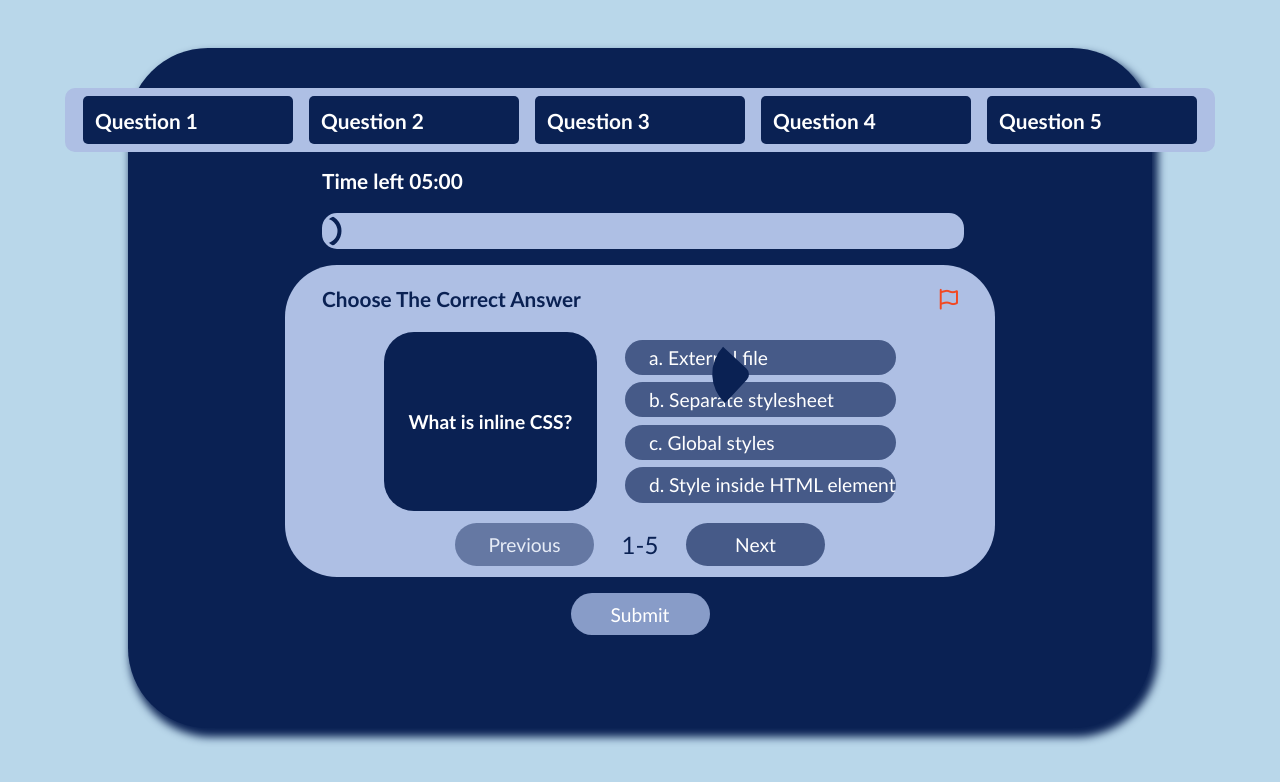
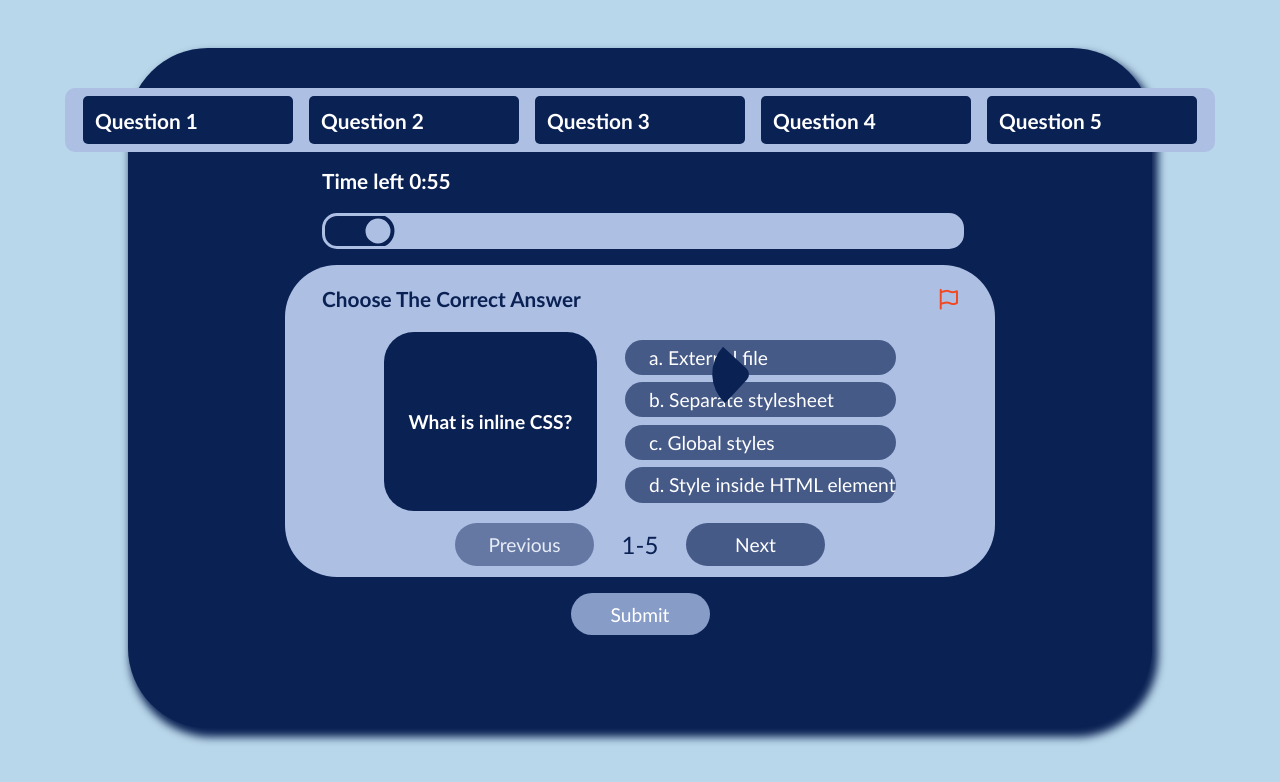
Before and after one commit to DinaGamal13/Final-Examination, a website: page HTML/Exam.html in a window 1280 px wide. Drawn offline with Linux system fonts and the light colour scheme.

Commit message:
timer change

```diff
--- a/HTML/Exam.html
+++ b/HTML/Exam.html
@@ -42,7 +42,7 @@
         </div>
 
         <div class="timer">
-          <div class="timeLeft">Time left 05:00</div>
+          <div class="timeLeft">Time left 01:00</div>
           <div class="timerBar">
             <div id="timer-bar"></div>
             <div id="moving-circle"></div>
--- a/JS/Exam.js
+++ b/JS/Exam.js
@@ -1,30 +1,30 @@
 // const totalTime = 5 * 60;
-// const totalTime = 5 * 10;
-// let timeLeft = totalTime;
+const totalTime = 1 * 60;
+let timeLeft = totalTime;
 
-// const timerBar = document.getElementById("timer-bar");
-// const movingCircle = document.getElementById("moving-circle");
-// const timerText = document.querySelector(".timeLeft");
+const timerBar = document.getElementById("timer-bar");
+const movingCircle = document.getElementById("moving-circle");
+const timerText = document.querySelector(".timeLeft");
 
 
-// const timerInterval = setInterval(() => {
-//     timeLeft--;
+const timerInterval = setInterval(() => {
+    timeLeft--;
 
-//     const progressPercentage = ((totalTime - timeLeft) / totalTime) * 100;
+    const progressPercentage = ((totalTime - timeLeft) / totalTime) * 100;
 
-//     timerBar.style.width = `${progressPercentage}%`;
+    timerBar.style.width = `${progressPercentage}%`;
 
-//     movingCircle.style.left = `${progressPercentage}%`;
+    movingCircle.style.left = `${progressPercentage}%`;
 
-//     const minutes = Math.floor(timeLeft / 60);
-//     const seconds = timeLeft % 60;
-//     timerText.textContent = `Time left ${minutes}:${seconds < 10 ? "0" : ""}${seconds}`;
+    const minutes = Math.floor(timeLeft / 60);
+    const seconds = timeLeft % 60;
+    timerText.textContent = `Time left ${minutes}:${seconds < 10 ? "0" : ""}${seconds}`;
 
-//     if (timeLeft <= 0) {
-//         clearInterval(timerInterval);
-//         location.href="../Html/timeout.html";
-//     }
-// }, 1000);
+    if (timeLeft <= 0) {
+        clearInterval(timerInterval);
+        location.href="../Html/timeout.html";
+    }
+}, 1000);
 
 
 //************************************************************************************ */
```
